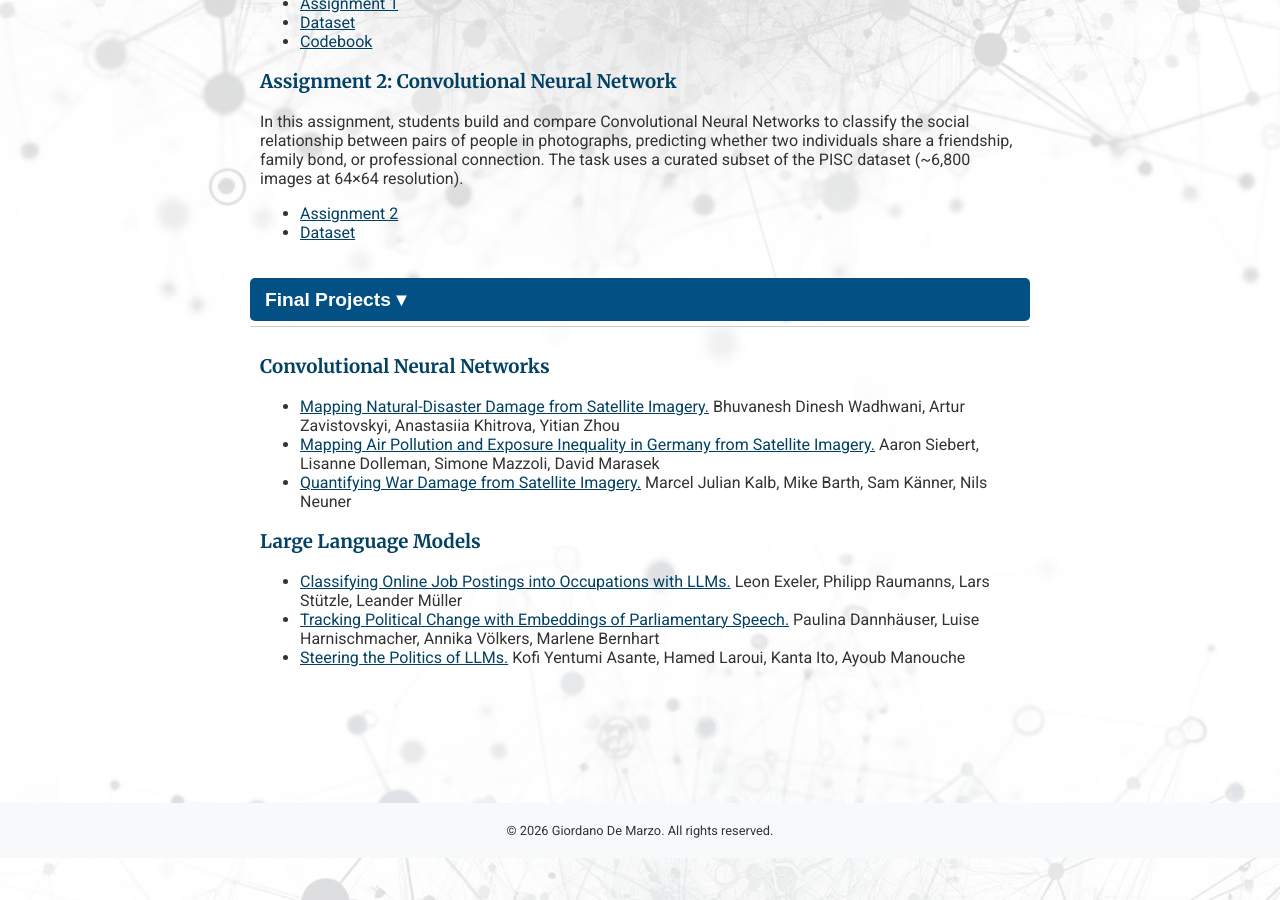
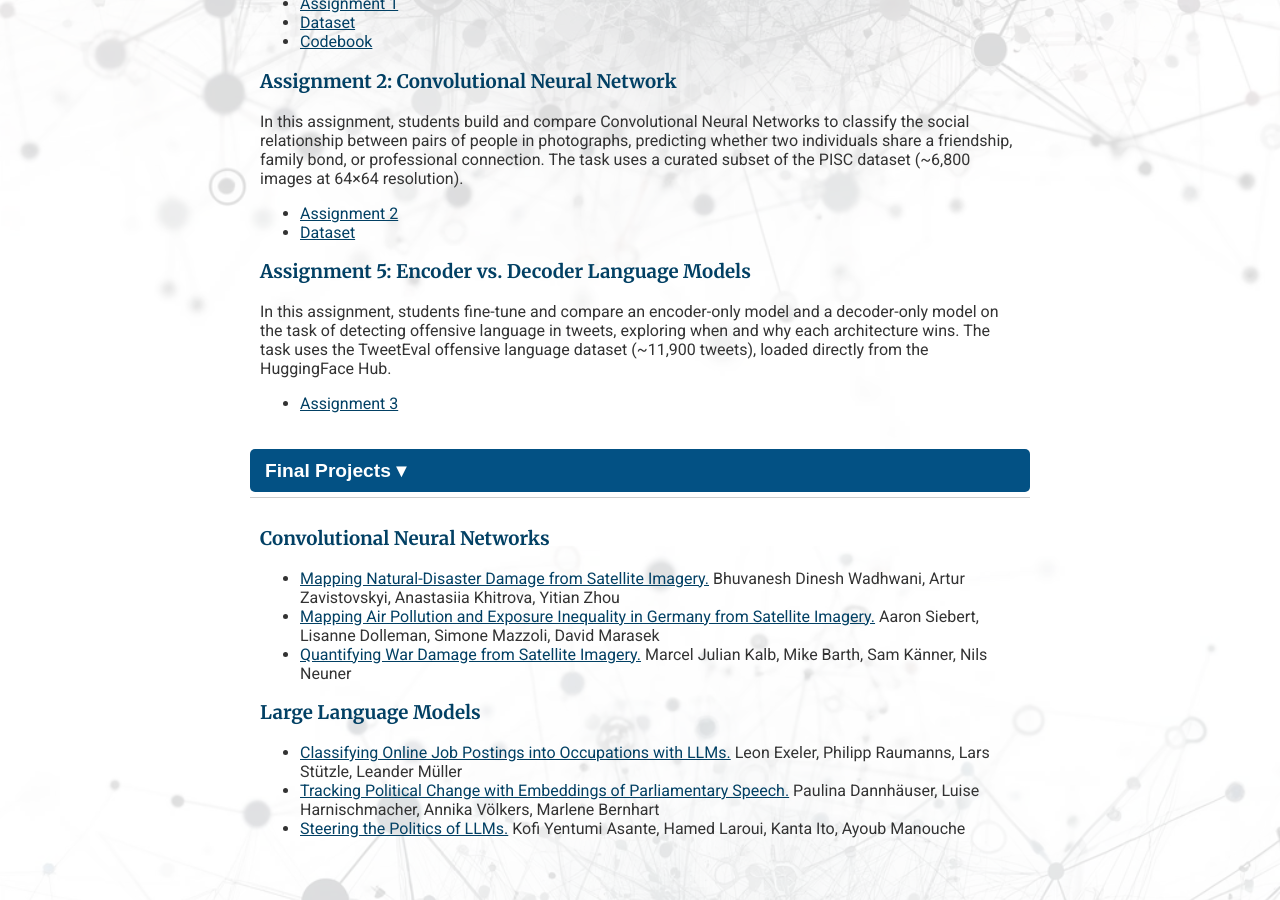
Before and after one commit to giordano-demarzo/giordano-demarzo.github.io, a Jekyll site: the page built from Deep_Learning_26.markdown, in a window 1280 px wide and 900 px high, scrolled down 3294 px. Built offline with Jekyll 4.4.1, drawn with Linux system fonts in a browser that asks for light colours.

Commit message:
Assignment 3 DLSS 2026

```diff
--- a/Deep_Learning_26.markdown
+++ b/Deep_Learning_26.markdown
@@ -307,6 +307,11 @@ applications to the Social Sciences. </p>
         				<li><a href="/files/dlss26/assignments/assignment_2.pdf">Assignment 2</a></li>
         				<li><a href="/files/dlss26/assignments/PISC.zip">Dataset</a></li>
     				</ul>
+    			<h3>Assignment 5: Encoder vs. Decoder Language Models</h3>
+			<p>In this assignment, students fine-tune and compare an encoder-only model and a decoder-only model on the task of detecting offensive language in tweets, exploring when and why each architecture wins. The task uses the TweetEval offensive language dataset (~11,900 tweets), loaded directly from the HuggingFace Hub.</p>
+				<ul>
+    					<li><a href="/files/dlss26/assignments/assignment_3.pdf">Assignment 3</a></li>
+				</ul>
 		</div>
 	<!-- Final Projects -->
 		<button class="accordion-button" onclick="toggleAccordion('material-section')">Final Projects &#9662;</button>
```
Also changed, not shown: 1 other file.
